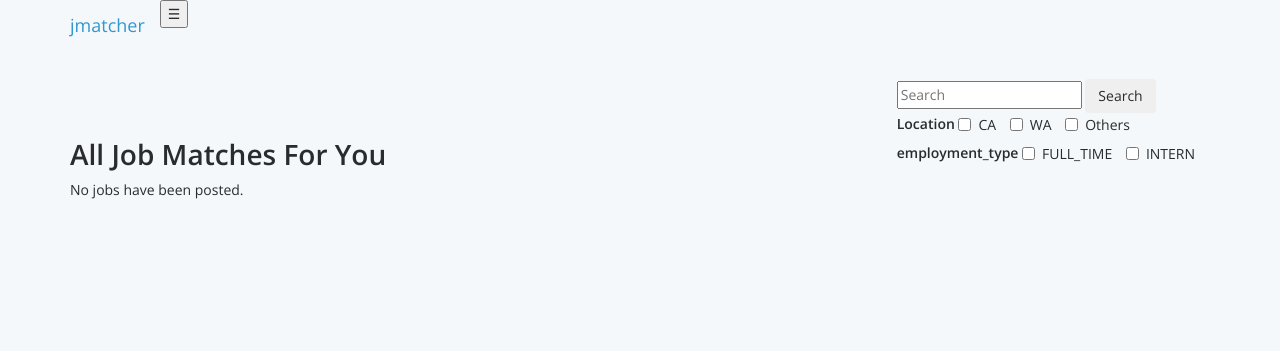
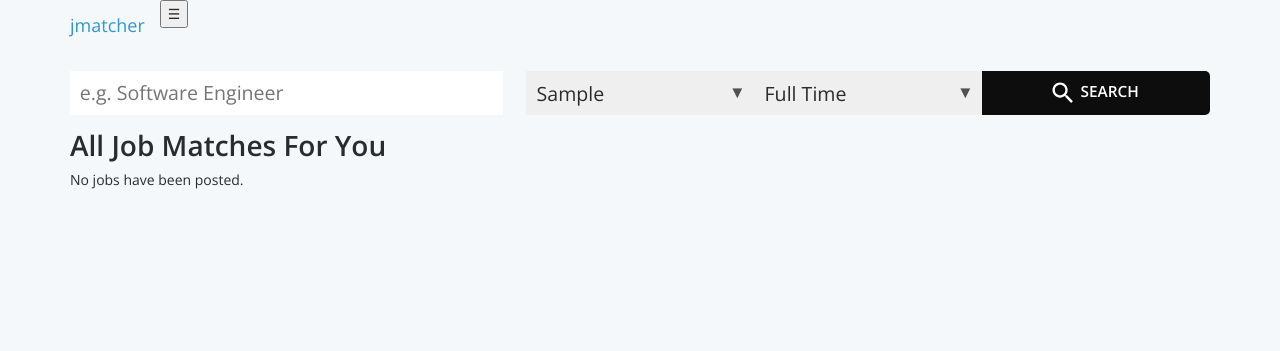
Before and after one commit to jamesaud/se1-group4, a Django app: page /job/jobList/ in a window 1280 px wide. Shown: the top 351 px of the page. Run offline with Django 3.2, Linux system fonts and the light colour scheme; a user stored in the database is signed in; tables that the repository leaves empty hold one stand-in row (values such as "Sample post"); data that the repository does not hold is empty; parts of the project's set-up code (start-up, migrations or seed data) failed here and were passed over; some libraries are stand-ins or nearby versions.

Commit message:
Final Job commit Pramod

```diff
--- a/jmatcher/job/urls.py
+++ b/jmatcher/job/urls.py
@@ -45,10 +45,6 @@ urlpatterns = [
         view=views.jobApply,
         name='jobApply'),
 
-    url(r'^jobSearch/$',
-        view=views.jobSearch,
-        name='jobSearch'),
-
     url(r'^getSkills/$',
         view=views.getSkills,
         name='getSkills'),
--- a/jmatcher/job/views.py
+++ b/jmatcher/job/views.py
@@ -9,7 +9,7 @@ from django.contrib import messages
 from .jobForm import jobForm
 
 from .models import Job, JobApplication, Skill, Location
-
+from jmatcher.users.models import Position
 
 def jobTest(request):
     return render(request, template_name='job/jobTest.html')
@@ -27,7 +27,8 @@ def listJob(request):
             job.applied = True
         else:
             job.applied = False
-    return render(request, 'job/jobList.html', context={'jobs': all_jobs})
+
+    return render(request, 'job/jobList.html', context={'jobs': all_jobs, 'locations': Location.objects.all(), 'positions': Job.EMPLOYMENT_TYPE})
 
 def get_job_match_percent(user, job):
     total_req_skills = job.skills.all().count()
@@ -155,22 +156,6 @@ def jobEdit(request, job_id):
         return redirect('job:job_detail', job_id=job_id)
     return render(request, template_name='job/postJob.html', context={'employer': form})
 
-
-def jobSearch(request):
-    from jmatcher.search.utils import get_query
-    query_string = ''
-    found_entries = None
-    if ('q' in request.GET) and request.GET['q'].strip():
-        query_string = request.GET['q']
-        entry_query = get_query(query_string, ['post_name', 'description', ])
-
-        found_entries = Job.objects.filter(entry_query)
-        context = {}
-        context['query_string'] = query_string
-        context['found_entries'] = found_entries
-    return render(request, template_name='job/search_results.html', context=context)
-
-
 def jobApply(request):
     job_id = request.POST.get("job_id")
 
--- /dev/null
+++ b/jmatcher/static/css/searchBar.css
@@ -0,0 +1,227 @@
+* {
+  box-sizing: border-box;
+}
+
+
+.search-form {
+
+  width: 100%;
+}
+
+form {
+  /* font size 0 to remove inline-block whitespcae*/
+  font-size: 0;
+  margin: auto;
+}
+
+.inp-wrap {
+  display: inline-block;
+}
+
+
+/* very messy "grid" styles */
+
+[class*="grid-"] {
+  vertical-align: middle;
+  height: 3.125rem;
+  font-size: 1.4rem;
+}
+
+.search-wrap {
+  width: 40%;
+}
+
+.cat-wrap {
+  width: 20%;
+}
+
+.submit-wrap {
+  width: 20%;
+}
+
+.grid-20 {
+  width: 20%;
+}
+
+.grid-25 {
+  width: 25%;
+}
+
+.grid-60 {
+  width: 60%;
+}
+.grid-75 {
+  width: 75%;
+}
+
+.grid-80 {
+  width: 80%;
+}
+.grid-95{
+  width: 95%;
+}
+.grid-100 {
+  width: 100%;
+}
+
+
+/* input and label styles*/
+
+label {
+  padding: 0 1rem;
+  display: inline-block;
+  vertical-align: middle;
+  line-height: 3.125rem;
+  background: #2F2F2F;
+  cursor: pointer;
+  text-align: center;
+  font-weight: 300;
+  color: #fff;
+  transition: color 0.2s ease-in-out, background 0.2s ease-in-out;
+}
+
+label:hover {
+  background: #E1E1E1;
+  color: #232323;
+}
+
+.search-label {
+  width: 25%;
+  border-top-left-radius: 5px;
+  border-bottom-left-radius: 5px;
+}
+
+input,
+select {
+  transition: box-shadow 0.2s ease-in-out;
+  border: 0;
+  padding: 0 0 0 0.5em;
+}
+
+#search-field:focus,
+select:focus {
+  outline: none;
+  border: 0;
+  box-shadow: inset 0 0 0 5px #FFC519;
+}
+
+
+/* select menu styles */
+
+.cat-wrap {
+  padding: 0;
+  position: relative;
+  z-index: 1;
+}
+
+
+/* triangle */
+
+.cat-wrap::after {
+  content: '\25BC';
+  position: absolute;
+  top: 0.6rem;
+  right: 0.5em;
+  color: #515151;
+  font-size: 1.2rem;
+  pointer-events: none;
+}
+
+select {
+  padding: 0.5rem 2rem 0.5rem 0.75rem;
+  -webkit-appearance: none;
+  -moz-appearance: none;
+  appearance: none;
+  border-radius: 0;
+}
+
+option {
+  margin: 0.6em 0;
+}
+
+
+/* search button and icon styles */
+
+
+/* remove mozilla button styles */
+
+button::-moz-focus-inner {
+  padding: 0 !important;
+  border: 0 none !important;
+}
+
+.btn-search {
+  text-transform: uppercase;
+  font-size: 1.1rem;
+  border: 0;
+  padding: 0 0.3em 0 0;
+  background: #0d0d0d;
+  color: white;
+  font-weight: 600;
+  transition: background 0.25s ease-in-out;
+  border-top-right-radius: 5px;
+  border-bottom-right-radius: 5px;
+}
+
+.btn-search:hover,
+.btn-search:focus,
+.btn-search:active {
+  outline: 0;
+  background: #FFC519;
+  color: #232323;
+}
+
+.btn-search:active {
+  transform: translateY(1px);
+}
+
+.search-icon-container {
+  outline: 0;
+}
+
+#search-icon {
+  height: 2rem;
+  width: 2rem;
+  vertical-align: middle;
+  outline: 0;
+  fill: #fff;
+}
+
+.btn:hover #search-icon,
+.btn:focus #search-icon {
+  fill: #232323;
+}
+
+@media screen and (max-width: 820px) {
+  .search-label {
+    border-radius: 0;
+  }
+  .cat-wrap {
+    width: 50%;
+  }
+  .submit-wrap {
+    width: 50%;
+    display: block;
+    margin: 1rem auto 1rem;
+  }
+  .btn {
+    border-radius: 5px;
+  }
+  .search-form {
+    padding: 0 1rem;
+  }
+}
+
+@media screen and (max-width: 560px) {
+  .cat-wrap,
+  .search-wrap {
+    width: 100%;
+    margin-bottom: 0.5rem;
+  }
+  .grid-80 {
+    width: 75%;
+  }
+  .grid-20 {
+    width: 25%;
+  }
+}
--- a/jmatcher/templates/job/jobList.html
+++ b/jmatcher/templates/job/jobList.html
@@ -1,10 +1,11 @@
 {% extends "base.html" %}
 {% load static %}
 {% block css %}
-    <link href="//netdna.bootstrapcdn.com/bootstrap/3.0.0/css/bootstrap-glyphicons.css" rel="stylesheet">
+<link href="//netdna.bootstrapcdn.com/bootstrap/3.0.0/css/bootstrap-glyphicons.css" rel="stylesheet">
 
 {{block.super}}
 <link href="{% static 'css/job.css' %}" rel="stylesheet">
+<link href="{% static 'css/searchBar.css' %}" rel="stylesheet">
 {% endblock %}
 
 
@@ -31,28 +32,43 @@
 
 
 {% block content %}
-    <form method="get" action="{% url 'search:search' %}" class="navbar-form pull-right">
-  <input type="text" id="searchBox" class="input-medium search-query" name="q" placeholder="Search">
-  <input type="submit" class="btn" value="Search" >
+ <section class="search-form">
+    <form method="GET" name="search" role="search" action="{% url 'search:search' %}">
+      <p class="inp-wrap search-wrap">
+        <input type="search" name="q" id="search-field" class="grid-95" placeholder="e.g. Software Engineer" /></p>
+      <p class="inp-wrap cat-wrap">
+        <!--<label for="categories" class="grid-30">in</label>-->
+        <select name="location" id="location" class="grid-100">
+        {% for location in locations %}
+          <option value='{{location.id}}' selected>{{location.city}}</option>
+        {% endfor %}
+        </select>
+      </p>
+            <p class="inp-wrap cat-wrap">
+      <!--  <label for="categories" class="grid-30">in</label> -->
+        <select name="employment_type" id="employment_type" class="grid-100">
+        {% for position in positions %}
+          <option value='{{position.0}}' selected>{{position.1}}</option>
+        {% endfor %}
+        </select>
+        </p>
+      <p class="inp-wrap submit-wrap">
+        <button class="grid-100 btn-search">
+          <span class="search-icon-container"><?xml version="1.0" encoding="utf-8"?>
+          <!-- Generated by IcoMoon.io -->
+          <!DOCTYPE svg PUBLIC "-//W3C//DTD SVG 1.1//EN" "http://www.w3.org/Graphics/SVG/1.1/DTD/svg11.dtd">
+          <svg version="1.1" xmlns="http://www.w3.org/2000/svg" xmlns:xlink="http://www.w3.org/1999/xlink" id="search-icon" width="768" height="768" viewBox="0 0 768 768">
+          <g id="icomoon-ignore">
+          </g>
+          <path d="M304.5 448.5c79.5 0 144-64.5 144-144s-64.5-144-144-144-144 64.5-144 144 64.5 144 144 144zM496.5 448.5l159 159-48 48-159-159v-25.5l-9-9c-36 31.5-84 49.5-135 49.5-115.5 0-208.5-91.5-208.5-207s93-208.5 208.5-208.5 207 93 207 208.5c0 51-18 99-49.5 135l9 9h25.5z"></path>
+          </svg>
+          </span>
+          Search
+        </button>
+      </p>
+    </form>
+  </section>
 
-    <div>
-  <label>Location</label>
-<label class="checkbox-inline"><input type="checkbox" value="CA" name="location">CA </label>
-<label class="checkbox-inline"><input type="checkbox" value="WA" name="location">WA </label>
-<label class="checkbox-inline"><input type="checkbox" value="Others" name="location">Others</label>
-    </div>
-
-       <div>
-       <label>employment_type</label>
-<label class="checkbox-inline"><input type="checkbox" value="FULL_TIME" name="employment_type">FULL_TIME </label>
-<label class="checkbox-inline"><input type="checkbox" value="INTERN" name="employment_type">INTERN </label>
-
-       </div>
-   </form>
-
-    <br>
-    <br>
-    <br>
 <h2>All Job Matches For You</h2>
 
 
--- a/jmatcher/templates/search/search_results.html
+++ b/jmatcher/templates/search/search_results.html
@@ -26,7 +26,7 @@
                               </div>
                               <div class="info">
                                 <span class="job_title"><a href = "{% url 'job:job_detail' result.id %}"> {{result.post_name}}</a></span>
-                                <span class="job_info">{{result.user.employer.company_name}} <span>&bull;</span> {{result.location}} <span>&bull;</span> {{result.created_at}}</span>
+                                <span class="job_info">{{result.user.employer.company_name}} <span>&bull;</span> {{result.location.city}} <span>&bull;</span> {{result.created_at}}</span>
                               </div>
                                 {% if result.employment_type == "FULL_TIME" %}
                                     <span class="job_type full_time">{{result.employment_type}}</span>
```
Also changed, not shown: jmatcher/search/views.py (+8 -2 lines), jmatcher/templates/job/random.html (added, +40 -0 lines).
